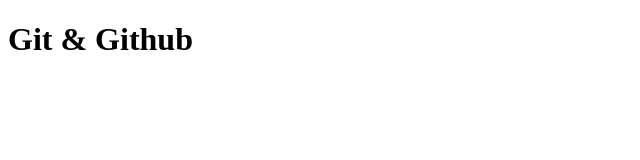
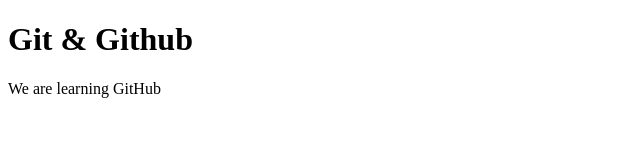
Before and after one commit to Jimmybilbo/cset2022, a plain HTML site: page index.html in a window 1280 px wide. Shown: the whole page, without its empty margins (0-640 px from the left). Drawn offline with Linux system fonts and the light colour scheme.

Commit message:
added a paragraph

```diff
--- a/index.html
+++ b/index.html
@@ -6,5 +6,6 @@
 </head>
 <body>
     <h1>Git & Github</h1>
+    <p>We are learning GitHub</p>
 </body>
 </html>
```
